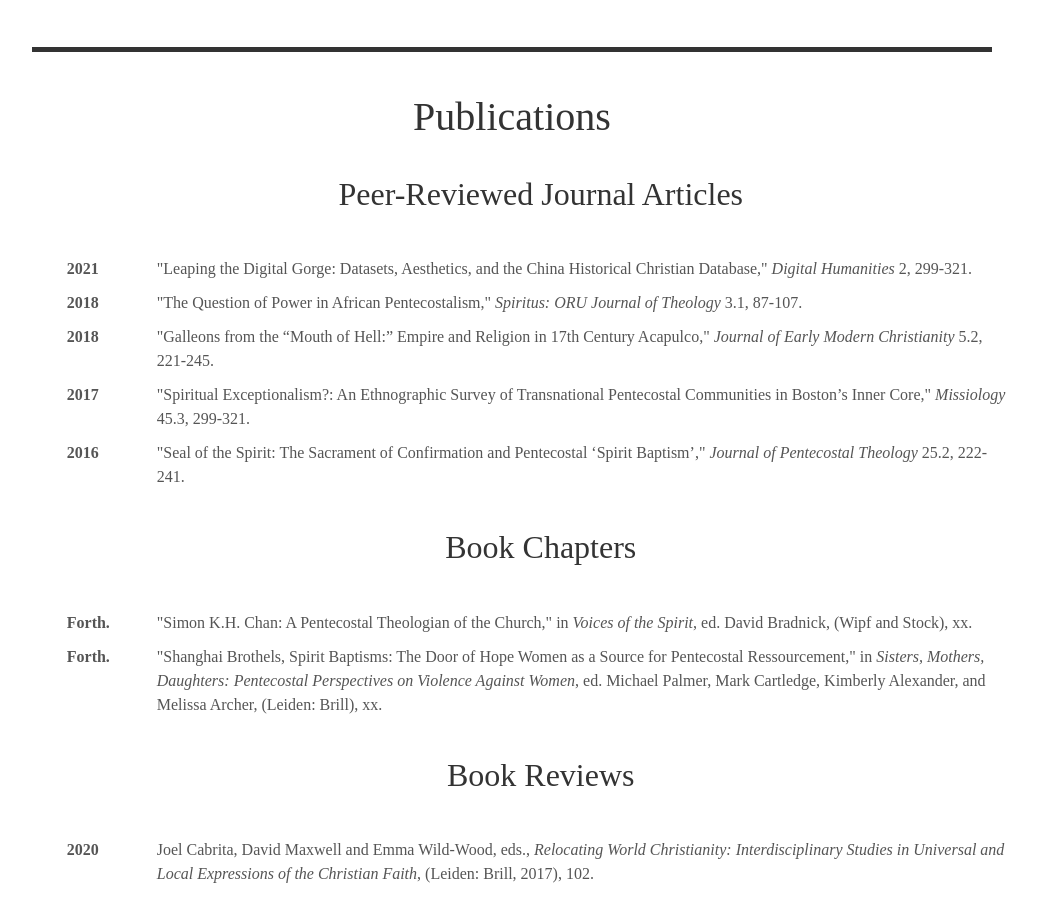
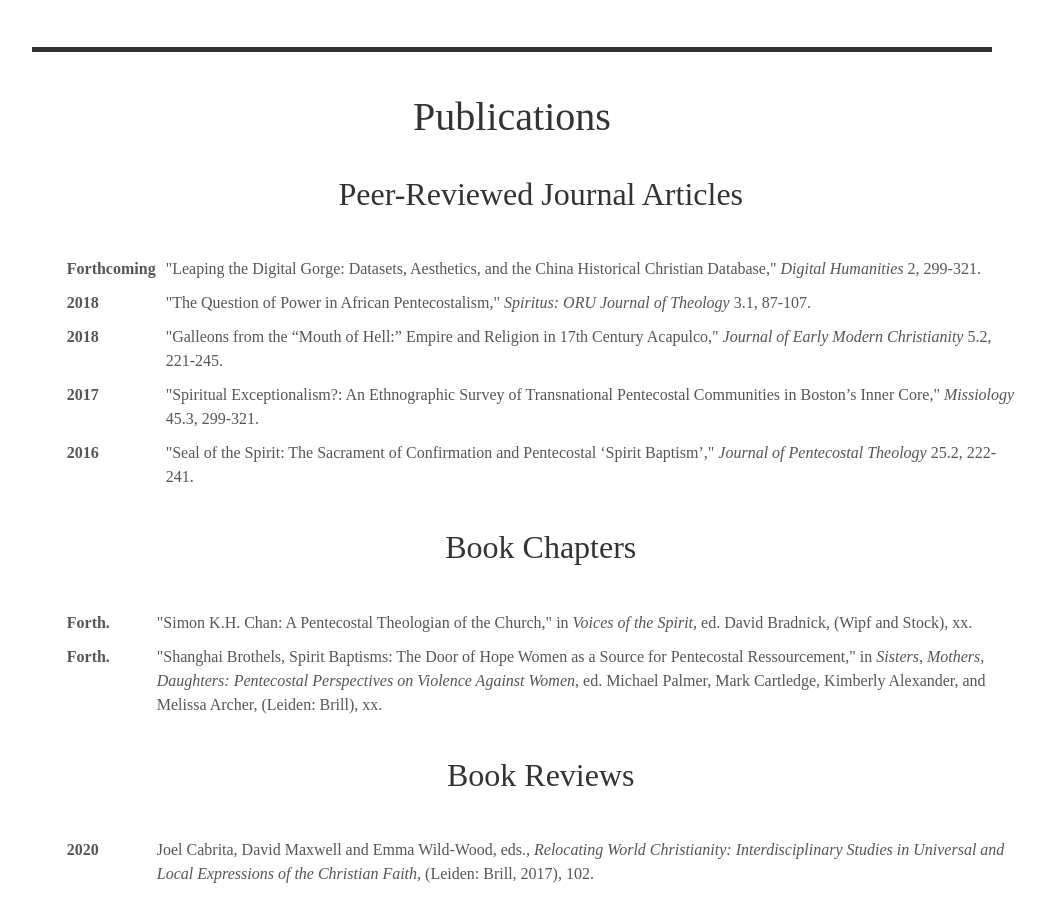
Before and after one commit to alex-mayfield/alex-mayfield.github.io, a Jekyll site: the page built from index.html, in a window 1280 px wide and 900 px high, scrolled down 1555 px. Shown: the whole window, without its empty margins (128-1173 px from the left). Built offline with Jekyll 4.4.1, drawn with Linux system fonts in a browser that asks for light colours; some web fonts are replaced.

Commit message:
Update publications.yml

```diff
--- a/_data/publications.yml
+++ b/_data/publications.yml
@@ -91,7 +91,7 @@ list:
     author: Margaret English de Alminana and Lois E. Olena, eds.
   - title: "Leaping the Digital Gorge: Datasets, Aesthetics, and the China Historical Christian Database"
     type: article
-    year: 2021
+    year: Forthcoming
     journal: Digital Humanities
     vol_iss: 2
     book:
```
